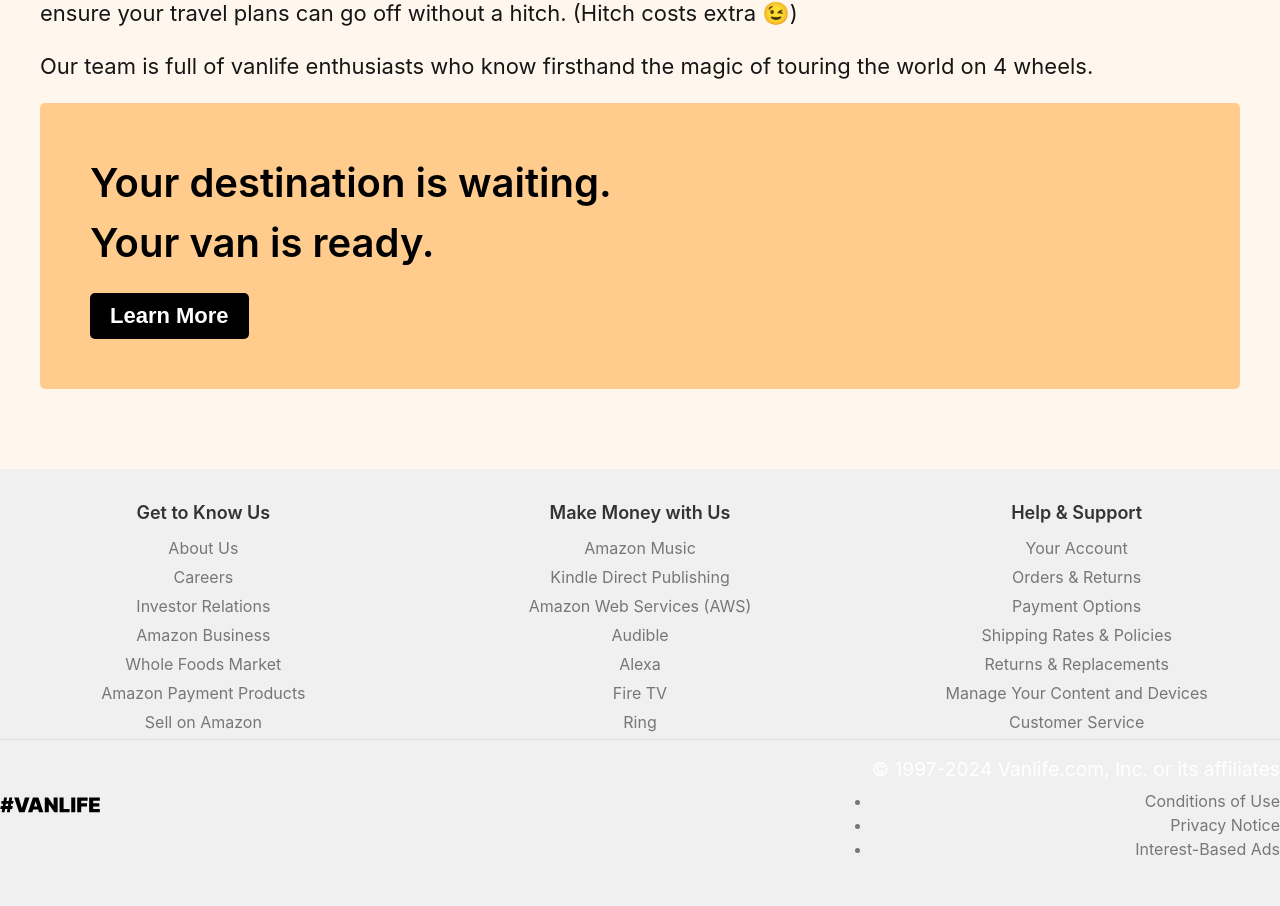
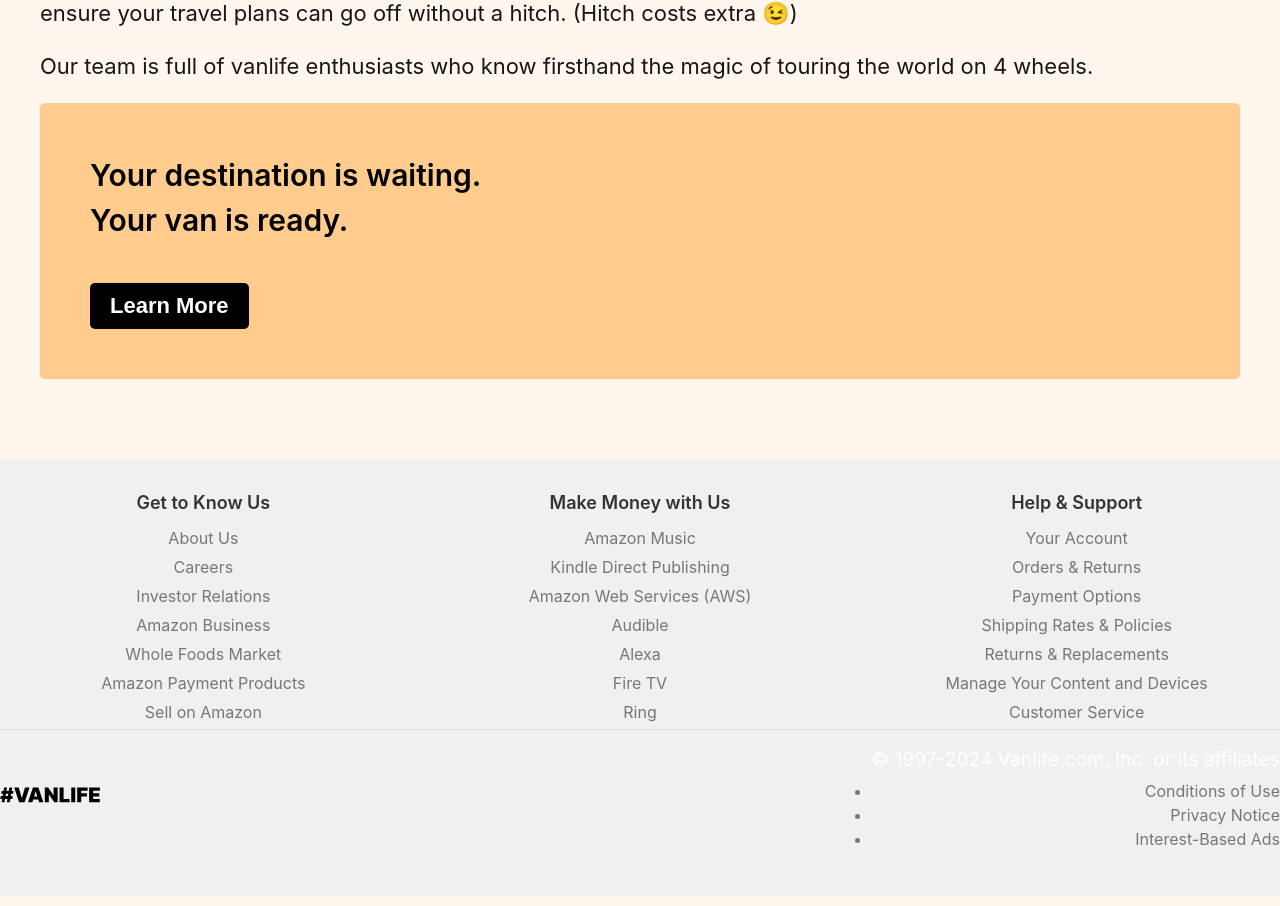
Before and after one commit to Masterchinedum/Vanlife, a React (Vite) app: page /about in a window 1280 px wide. Shown: the part 846-1752 px from the top of the page. Built offline with nearby package versions, Linux system fonts and the light colour scheme.

Commit message:
Update heading level in About page

```diff
--- a/src/pages/About.css
+++ b/src/pages/About.css
@@ -35,7 +35,7 @@
 
   h2 {
     font-size: 30px;
-    margin-bottom: 20px;
+    margin-bottom: 40px;
   }
 
     p {
--- a/src/pages/About.jsx
+++ b/src/pages/About.jsx
@@ -21,10 +21,10 @@ function App() {
             Our team is full of vanlife enthusiasts who know firsthand the magic of touring the world on 4 wheels.
             </p>
             <div className='aboutCTA'>
-                <h1>
+                <h2>
                     Your destination is waiting. <br></br>
                     Your van is ready.
-                </h1>
+                </h2>
                 <button>Learn More</button>
             </div>
         </div>
```
